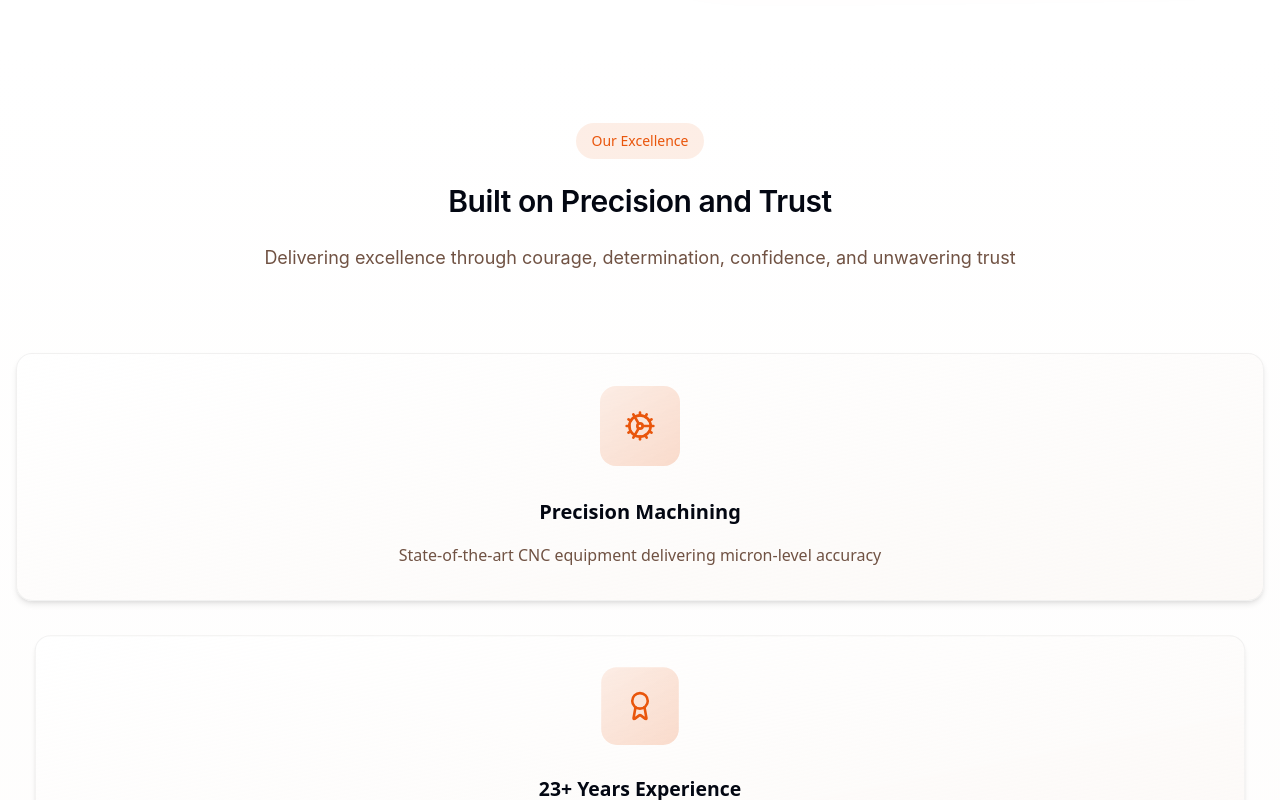
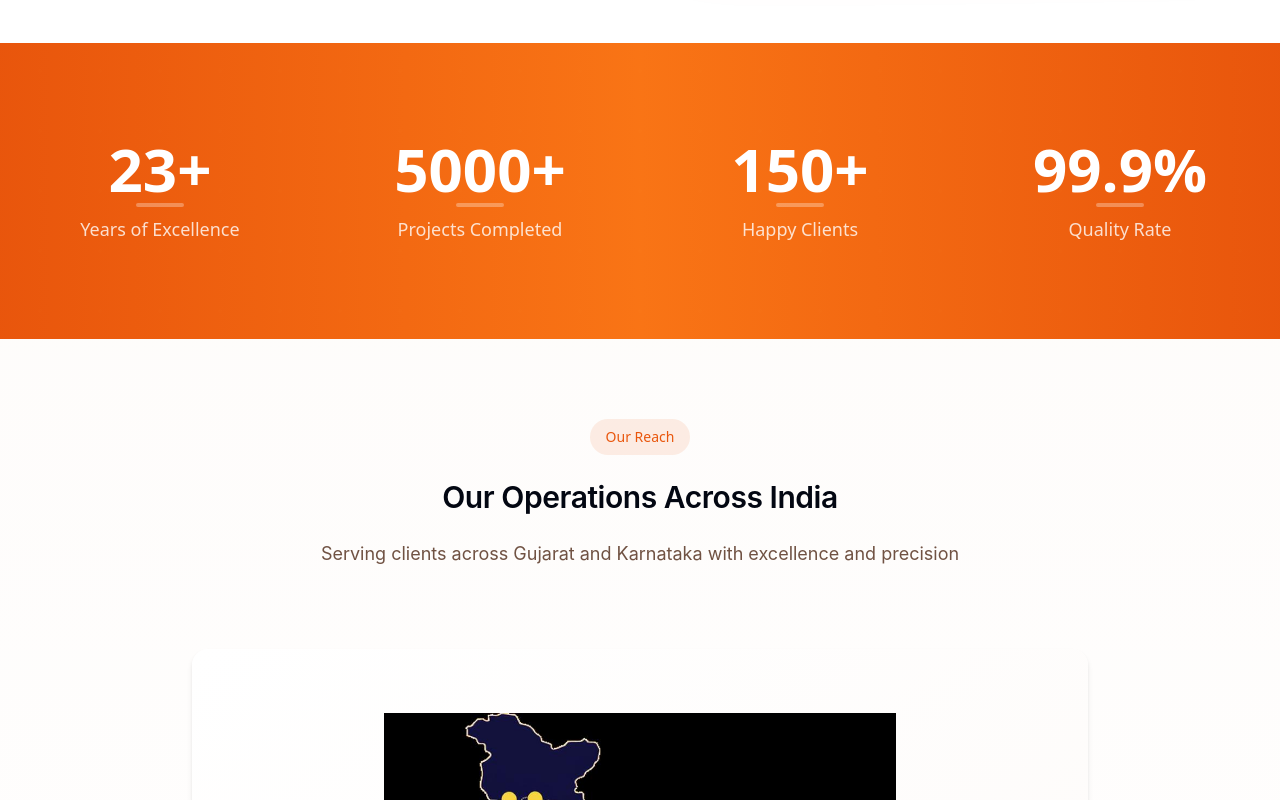
Before and after one commit to chandan-20/website, a React (Vite) app: page / in a window 1280 px wide. Shown: the part 1560-2360 px from the top of the page. Built offline with nearby package versions, Linux system fonts and the light colour scheme.

Commit message:
Fix: Remove unnecessary sections
Removed the "Built on Precision and Trust" section and its associated card stack from the homepage.

```diff
--- a/src/pages/Home.tsx
+++ b/src/pages/Home.tsx
@@ -174,50 +174,6 @@ const Home = () => {
         </div>
       </section>
 
-      {/* Brand Strengths Section */}
-      <section className="section-modern bg-gradient-to-b from-background to-peach-light/30">
-        <div className="container-modern">
-          <div className="text-center mb-20 scroll-reveal">
-            <div className="inline-block bg-primary/10 text-primary font-medium px-4 py-2 rounded-full text-sm mb-6">
-              Our Excellence
-            </div>
-            <h2 className="heading-elegant mb-6">Built on Precision and Trust</h2>
-            <p className="text-modern max-w-3xl mx-auto">
-              Delivering excellence through courage, determination, confidence, and unwavering trust
-            </p>
-          </div>
-
-          <div className="relative">
-            {features.map((feature, index) => (
-              <div
-                key={index}
-                className="sticky top-20 mb-4"
-                style={{
-                  zIndex: features.length - index,
-                }}
-              >
-                <div
-                  className="card-modern text-center group cursor-pointer scroll-reveal bg-gradient-to-br from-white to-peach-light/50 border border-neutral-200/50 hover:border-primary/30 hover:shadow-2xl transition-all duration-500"
-                  style={{
-                    transform: `scale(${1 - index * 0.03}) translateY(${index * 15}px)`,
-                  }}
-                >
-                  <div className="mb-8 flex justify-center">
-                    <div className="relative">
-                      <div className="p-6 bg-gradient-to-br from-primary/10 to-primary/20 rounded-2xl group-hover:from-primary/20 group-hover:to-primary/30 transition-all duration-300">
-                        <feature.icon className="h-8 w-8 text-primary group-hover:scale-110 transition-transform duration-300" />
-                      </div>
-                      <div className="absolute inset-0 bg-primary/10 rounded-2xl blur-xl opacity-0 group-hover:opacity-100 transition-opacity duration-300"></div>
-                    </div>
-                  </div>
-                  <h3 className="text-xl font-semibold mb-4 group-hover:text-primary transition-colors duration-300">{feature.title}</h3>
-                  <p className="text-muted-foreground leading-relaxed">{feature.description}</p>
-                </div>
-              </div>
-            ))}
-          </div>
-        </div>
-      </section>
 
       {/* Stats Section */}
       <section className="py-24 px-4 relative overflow-hidden bg-gradient-to-r from-primary via-secondary to-primary">
```
